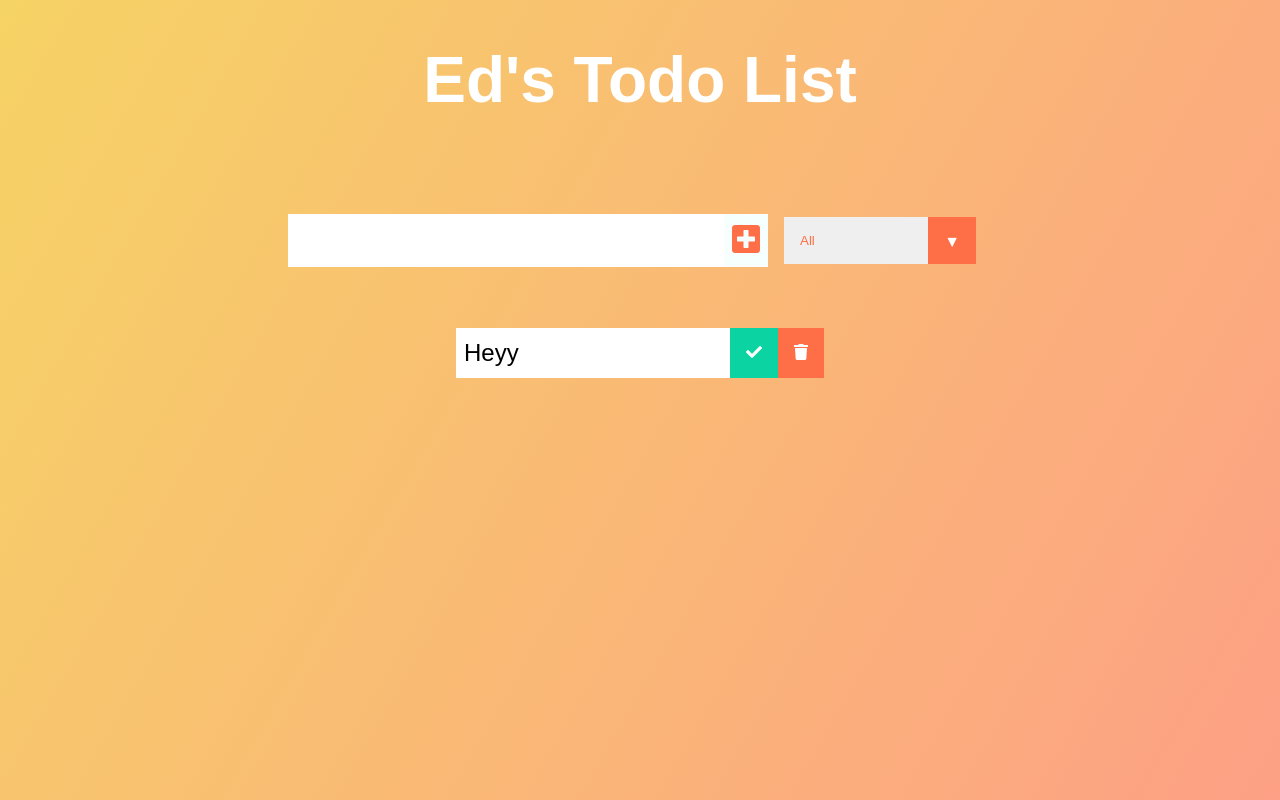
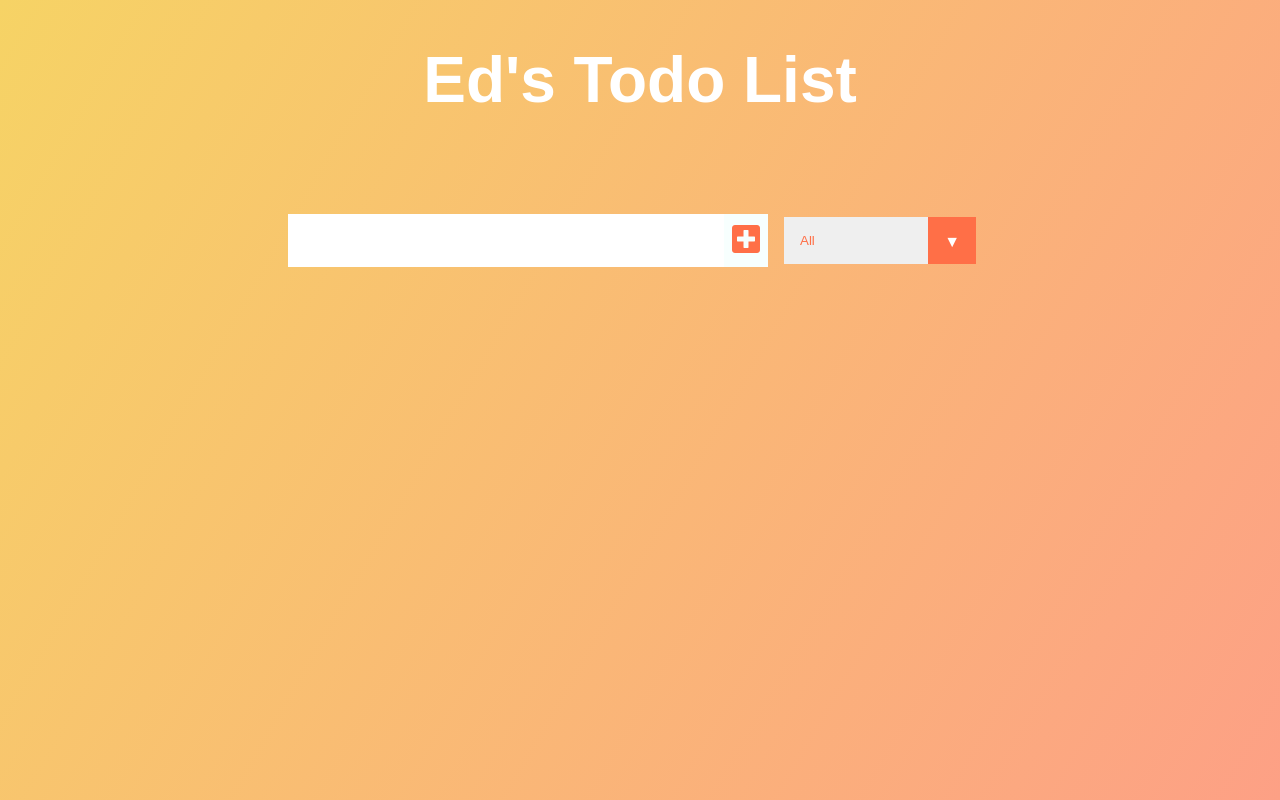
Before and after one commit to CiocanGeorge/todo-list, a React (Create React App) app: page / in a window 1280 px wide. Built offline with nearby package versions, Linux system fonts and the light colour scheme.

Commit message:
add todo

```diff
--- a/src/App.js
+++ b/src/App.js
@@ -14,7 +14,7 @@ function App() {
         <h1>Ed's Todo List</h1>
       </header>
       <Form inputText={inputText} todos={todos} setTodos={setTodos} setInputText={setInputText}/>
-      <TodoList/>
+      <TodoList setTodos={setTodos} todos={todos}/>
     </div>
   );
 }
--- a/src/components/Form.js
+++ b/src/components/Form.js
@@ -4,11 +4,10 @@ import React from "react";
 const Form = ({ setInputText, todos, setTodos, inputText }) => {
     //
     const inputTextHangler = (e) => {
-        console.log(e.target.value);
         setInputText(e.target.value);
     };
     const submitTodoHandler = (e) => {
-        e.preventDefaul();
+        e.preventDefault();
         setTodos([
             ...todos,
             { text: inputText, completed: false, id: Math.random() * 1000 }
--- a/src/components/Todo.js
+++ b/src/components/Todo.js
@@ -1,13 +1,18 @@
 import React from "react";
 
-const Todo = () => {
+const Todo = ({text,key}) => {
+     //events
+     const deleteHandler=(key)=>{
+
+    }
+
     return (
         <div className="todo">
-            <li className="todo-item">Heyy</li>
+            <li className="todo-item">{text}</li>
             <button className="complete-btn">
                 <i className="fas fa-check"></i>
             </button>
-            <button className="trash-btn">
+            <button onClick={deleteHandler} value={key} className="trash-btn">
                 <i className="fas fa-trash"></i>
             </button>
         </div>
--- a/src/components/TodoList.js
+++ b/src/components/TodoList.js
@@ -2,11 +2,14 @@ import React from "react";
 // import compoents
 import Todo from './Todo';
 
-const TodoList=()=>{
+const TodoList=({todos,setTodos})=>{
+
     return (
         <div className="todo-container">
             <ul className="todo-list">
-                <Todo/>
+                {todos.map(todo=>(
+                    <Todo setTodos={setTodos} text={todo.text} key={todo.id}/>
+                ))}
             </ul>
         </div>
     )
```
